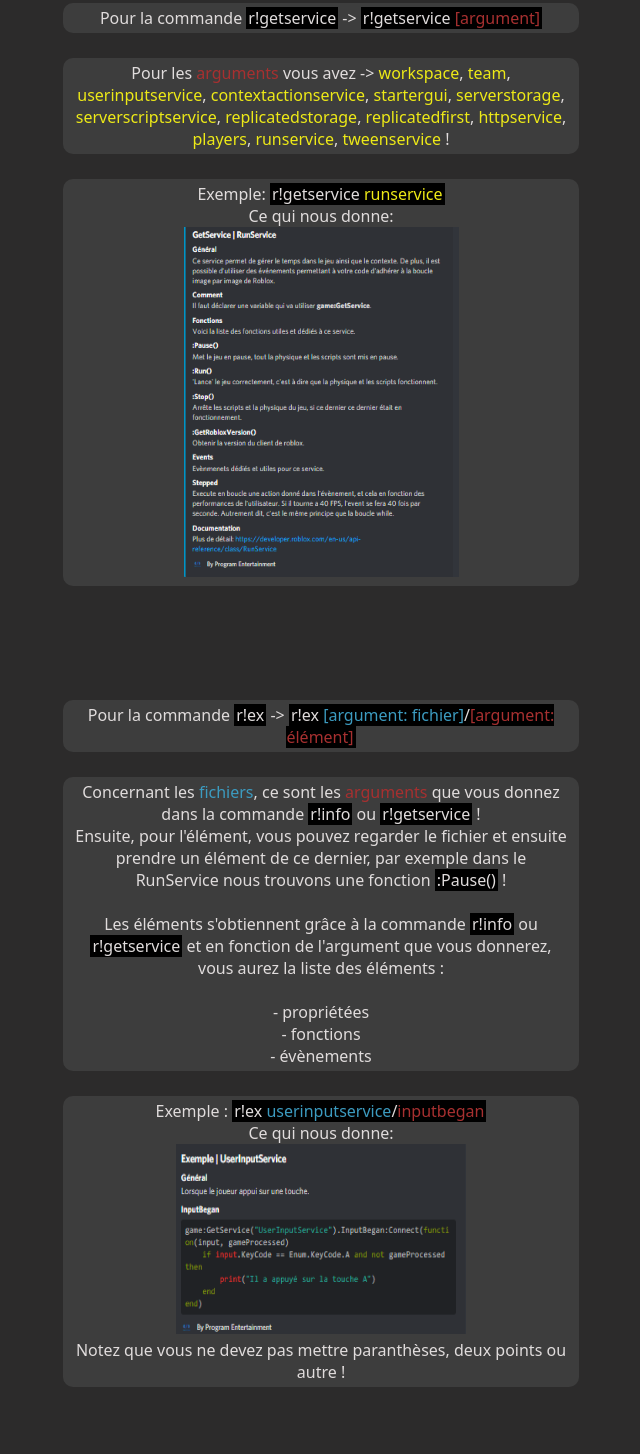
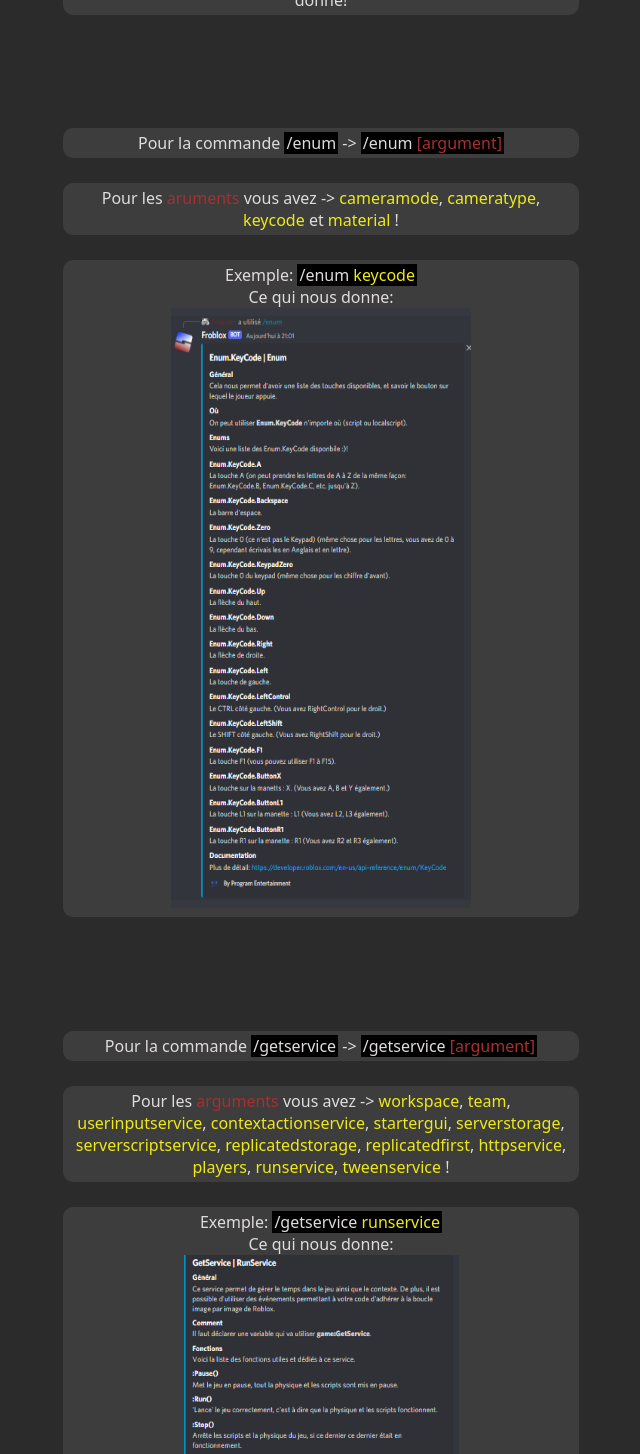
Before and after one commit to Program132/Froblox-Website, a plain HTML site: page documentation.html in a window 1280 px wide. Shown: the part 1346-2800 px from the top of the page, without its empty margins (319-959 px from the left). Drawn offline with Linux system fonts and the light colour scheme.

Commit message:
Mise à jour de la documentation !

```diff
--- a/documentation.html
+++ b/documentation.html
@@ -25,14 +25,15 @@
             <h2>[ Le contenu du bot ]</h2><br>
 
             <p>
-                Le préfixe est <cmds>r!</cmds>.<br>
-                Vous avez deux commandes à disposition: <cmds>r!info</cmds>, <cmds>r!getservice</cmds> et <cmds>r!ex</cmds> ! <br>
+                Actuellement, on utile les slash commands donc : <cmds>/</cmds>.<br>
+                Par ailleurs, vous avez des choix disponibles!
+                Vous avez deux commandes à disposition: <cmds>/info</cmds>, <cmds>/getservice</cmds>, <cmds>/enum</cmds> et <cmds>/ex</cmds> ! <br>
                 Dans chaque élément, vous obtenez le lien vers la documentation (avec la recherche demandé).
             </p><br><br><br><br>
 
             <div class="doc">
                 <p>
-                    Pour la commande <cmds>r!info</cmds> -> <cmds>r!info <rouge>[argument]</rouge></cmds>
+                    Pour la commande <cmds>/info</cmds> -> <cmds>/info <rouge>[argument]</rouge></cmds>
                 </p>
             </div>
 
@@ -44,19 +45,40 @@
 
             <div class="doc">
                 <p>
-                    Exemple: <cmds>r!info <jaune>player</jaune></cmds> <br>
-                    Ce qui nous donne: <br><img src="img/Ex1.PNG" width="290px" height="575px"><br>
+                    Exemple: <cmds>/info <jaune>player</jaune></cmds> <br>
+                    Ce qui nous donne: <br><img src="img/Ex1.PNG" width="350px" height="700px"><br>
                     Sachez que ici vous ne voyez pas tout, il y a d'autres éléments donné!
                 </p>
             </div><br><br><br><br>
 
 
 
+            <div class="doc">
+                <p>
+                    Pour la commande <cmds>/enum</cmds> -> <cmds>/enum <rouge>[argument]</rouge></cmds>
+                </p>
+            </div>
+
+            <div class="doc">
+                <p>
+                    Pour les <rouge>aruments</rouge> vous avez ->
+                    <jaune>cameramode</jaune>, <jaune>cameratype</jaune>, <jaune>keycode</jaune> et <jaune>material</jaune> !
+                </p>
+            </div>
+
+            <div class="doc">
+                <p>
+                    Exemple: <cmds>/enum <jaune>keycode</jaune></cmds> <br>
+                    Ce qui nous donne: <br><img src="img/Ex4.PNG" width="300px" height="600px"><br>
+                </p>
+            </div><br><br><br><br>
+
+
 
 
             <div class="doc">
                 <p>
-                    Pour la commande <cmds>r!getservice</cmds> -> <cmds>r!getservice <rouge>[argument]</rouge></cmds>
+                    Pour la commande <cmds>/getservice</cmds> -> <cmds>/getservice <rouge>[argument]</rouge></cmds>
                 </p>
             </div>
 
@@ -71,7 +93,7 @@
 
             <div class="doc">
                 <p>
-                    Exemple: <cmds>r!getservice <jaune>runservice</jaune></cmds> <br>
+                    Exemple: <cmds>/getservice <jaune>runservice</jaune></cmds> <br>
                     Ce qui nous donne: <br><img src="img/Ex2.PNG" width="275px" height="350px"><br>
                 </p>
             </div><br><br><br><br>
@@ -82,7 +104,7 @@
 
             <div class="doc">
                 <p>
-                    Pour la commande <cmds>r!ex</cmds> -> <cmds>r!ex <bleu>[argument: fichier]</bleu>/<rouge>[argument: élément]</rouge></cmds>
+                    Pour la commande <cmds>/ex</cmds> -> <cmds>/ex <bleu>[argument: fichier]</bleu>/<rouge>[argument: élément]</rouge></cmds>
                 </p>
             </div>
 
@@ -101,9 +123,14 @@
 
             <div class="doc">
                 <p>
-                    Exemple : <cmds>r!ex <bleu>userinputservice</bleu>/<rouge>inputbegan</rouge></cmds> <br>
+                    Exemple : <cmds>/ex <bleu>userinputservice</bleu>/<rouge>inputbegan</rouge></cmds> <br>
                     Ce qui nous donne: <br><img src="img/Ex3.PNG" width="290px" height="190px"><br>
                     Notez que vous ne devez pas mettre paranthèses, deux points ou autre !
+
+                    <br><br>
+                    Petite note à avoir concernant les enums ! Vous devrez donner un 3ème argument OBLIGATOIREMENT !
+                    Exemple : <cmds>/ex</cmds> <bleu>enum</bleu>/<rouge>keycode</rouge>/<rouge>a</rouge>
+                    Ce qui donnera un exemple sur les KeyCode avec la touche A.
                 </p>
             </div><br><br><br><br>
         </div>
```
Also changed, not shown: img/Ex1.PNG.
